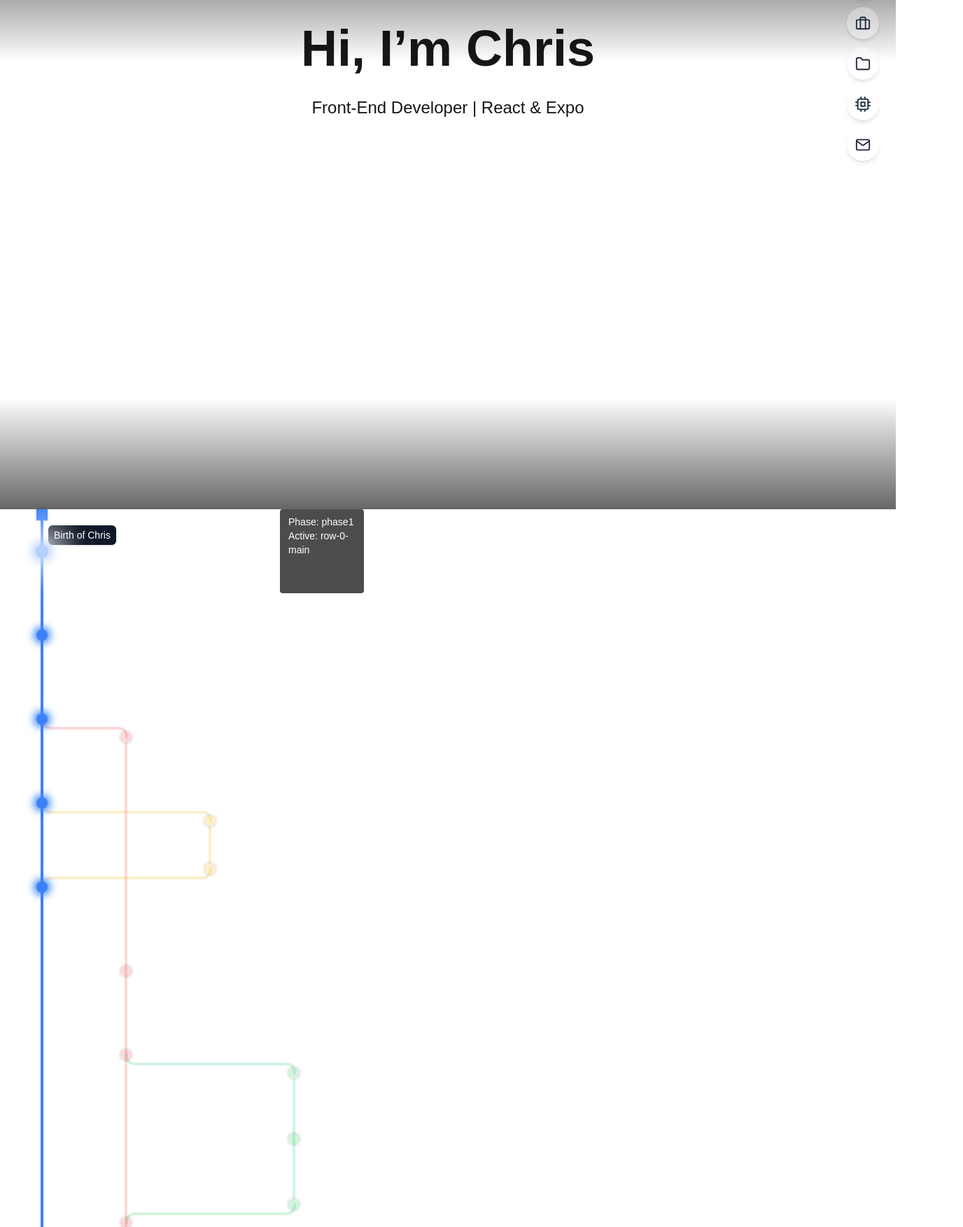
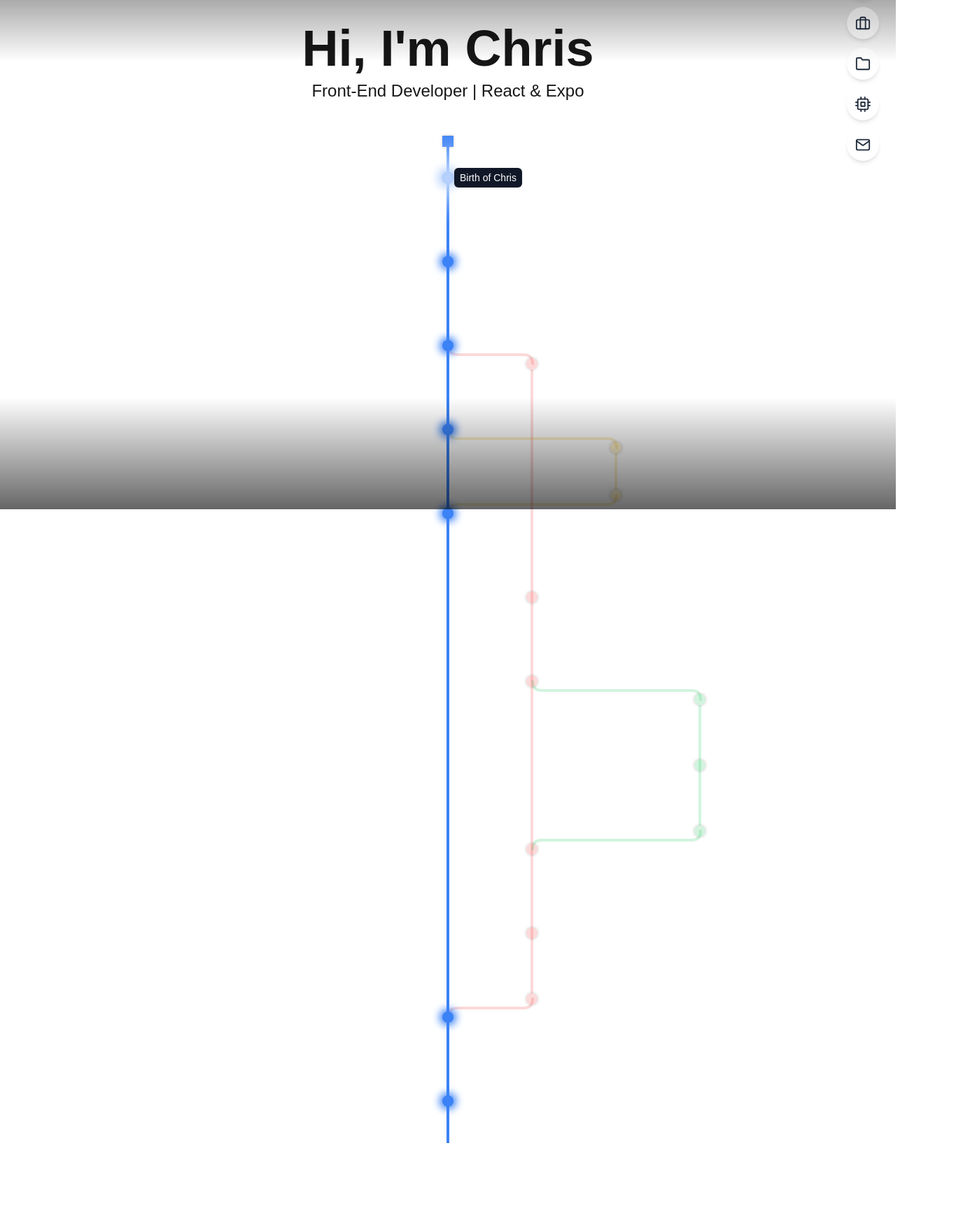
Before and after one commit to cmese/portfolio-site, a Next.js app: page / in a window 1280 px wide. Shown: the part 72-1826 px from the top of the page at 70% size, 1376 px wide, since content can reach past the window. Built offline with nearby package versions, Linux system fonts and the light colour scheme.

Commit message:
centered timeline on load, added horizontal animation during scroll to phase1 - timeline to left col and details to right col, added space b4 & after timeline

```diff
--- a/src/components/Section.tsx
+++ b/src/components/Section.tsx
@@ -1,8 +1,5 @@
-/* src/components/Section.tsx
-   Motion wrapper with viewport fade/slide.
-*/
+/* src/components/Section.tsx */
 "use client";
-
 import { motion } from "framer-motion";
 import type { ReactNode } from "react";
 
@@ -10,14 +7,24 @@ interface Props {
   id: string;
   className?: string;
   children: ReactNode;
+  /** If false, skip min-h-screen + justify-center */
+  full?: boolean;
 }
 
-export default function Section({ id, className = "", children }: Props) {
+export default function Section({
+  id,
+  className = "",
+  children,
+  full = true,
+}: Props) {
   return (
     <motion.section
       id={id}
-      className={`min-h-screen flex flex-col justify-center px-6 md:px-12 ${className}`}
-      /* Animation */
+      className={`
+        ${full ? "min-h-screen flex flex-col justify-center" : ""}
+        px-6 md:px-12
+        ${className}
+      `}
       initial={{ opacity: 0, y: 40 }}
       whileInView={{ opacity: 1, y: 0 }}
       transition={{ duration: 0.6, ease: "easeOut" }}
--- a/src/components/Timeline.tsx
+++ b/src/components/Timeline.tsx
@@ -11,13 +11,31 @@ import { useScrollTracker } from "./timeline/useScrollTracker";
 
 interface TimelineProps {
   rows: typeof timelineRows;
+  containerRef: React.RefObject<HTMLDivElement | null>;
+  firstNodeRef: React.RefObject<HTMLDivElement | null>;
+  lastNodeRef: React.RefObject<HTMLDivElement | null>;
+  registerNode: ReturnType<typeof useScrollTracker>["registerNode"];
+  ready: boolean;
+  spotlightX: number;
+  spotlightY: number;
+  scrollPhase: "phase1" | "phase2" | "phase3";
+  centerId: string | null;
+  containerTransform: number;
 }
 
-export default function Timeline({ rows }: TimelineProps) {
-  const containerRef = useRef<HTMLDivElement | null>(null);
-  const firstNodeRef = useRef<HTMLDivElement | null>(null);
-  const lastNodeRef = useRef<HTMLDivElement | null>(null);
-
+export default function Timeline({
+  rows,
+  containerRef,
+  firstNodeRef,
+  lastNodeRef,
+  registerNode,
+  ready,
+  spotlightX,
+  spotlightY,
+  scrollPhase,
+  centerId,
+  containerTransform,
+}: TimelineProps) {
   /* Precompute vertical segments for child‐branch lines */
   type Segment = { branch: BranchId; top: number; height: number };
   const segments: Segment[] = [];
@@ -36,17 +54,6 @@ export default function Timeline({ rows }: TimelineProps) {
       started[row.merge] = null;
     }
   });
-
-  /* Hook into scroll logic */
-  const {
-    centerId,
-    spotlightX,
-    spotlightY,
-    scrollPhase,
-    ready,
-    registerNode,
-    containerTransform,
-  } = useScrollTracker(containerRef, firstNodeRef, lastNodeRef);
 
   // Which branch is active? (e.g. "main", "featureX", etc.)
   const activeBranch = centerId?.split("-").pop() as BranchId | undefined;
@@ -194,11 +201,11 @@ export default function Timeline({ rows }: TimelineProps) {
         }}
       />
 
-      {/* Debug box */}
+      {/* Debug box
       <div className="sticky top-4 left-100 bg-black/70 text-white px-3 py-2 rounded text-sm z-50 font-mono">
         <div>Phase: {scrollPhase}</div>
         <div>Active: {centerId || "none"}</div>
-      </div>
+      </div>*/}
 
       {/* Main branch node & vertical line */}
       <div
--- /dev/null
+++ b/src/components/timeline/DetailCard.tsx
@@ -0,0 +1,9 @@
+// src/components/DetailCard.tsx
+export default function DetailCard({ nodeId }: { nodeId: string }) {
+  return (
+    <div className="sticky top-24">
+      <p className="text-sm opacity-60">Now viewing</p>
+      <h2 className="text-2xl font-semibold break-all">{nodeId}</h2>
+    </div>
+  );
+}
--- a/src/components/timeline/useScrollTracker.tsx
+++ b/src/components/timeline/useScrollTracker.tsx
@@ -37,19 +37,25 @@ export function useScrollTracker(
   const [scrollAtLast80, setScrollAtLast80] = useState<number | null>(null);
   const [ready, setReady] = useState(false);
 
+  // horizontal progress for section animation
+  const [hProgress, setHProgress] = useState(0);
+
   /* ───────── measure break-points once ───────── */
   useLayoutEffect(() => {
     if (!containerRef.current || !firstNodeRef.current || !lastNodeRef.current)
       return;
 
     const fRect = firstNodeRef.current.getBoundingClientRect();
-    const fCenterY = window.scrollY + fRect.top + fRect.height / 2;
+    const visualOffset = 48; // adjust with transform in timeline-wrapper (see Experience.tsx)
+    const fCenterY =
+      window.scrollY + fRect.top + fRect.height / 2 - visualOffset;
     const desired20 = window.innerHeight * 0.2;
     setScrollAtFirst20(fCenterY - desired20);
     log("scrollAtFirst20 =", fCenterY - desired20);
 
     const lRect = lastNodeRef.current.getBoundingClientRect();
-    const lCenterY = window.scrollY + lRect.top + lRect.height / 2;
+    const lCenterY =
+      window.scrollY + lRect.top + lRect.height / 2 - visualOffset;
     const desired50 = window.innerHeight * 0.5;
     const desired80 = window.innerHeight * 0.8;
 
@@ -131,6 +137,9 @@ export function useScrollTracker(
           );
         }
 
+        const p = Math.min(1, Math.max(0, y / scrollAtFirst20)); // 0→1
+        setHProgress(p);
+
         setScrollPhase(phase);
         setCenterId(chosenId);
         setSpotlightX(outX);
@@ -185,6 +194,7 @@ export function useScrollTracker(
     spotlightX,
     spotlightY,
     scrollPhase,
+    hProgress,
     ready,
     registerNode,
     containerTransform,
--- a/src/sections/Experience.tsx
+++ b/src/sections/Experience.tsx
@@ -1,14 +1,104 @@
 // src/sections/Experience.tsx
 "use client";
 
+import { useRef } from "react";
 import Timeline from "@/components/Timeline";
 import { timelineRows } from "@/data/timeline";
+import { useScrollTracker } from "@/components/timeline/useScrollTracker";
+
+// details for each node (super-simple placeholder)
+import DetailCard from "@/components/timeline/DetailCard";
 
 export default function Experience() {
+  /* ── 1. refs that Timeline needs ─────────────────────────────── */
+  const containerRef = useRef<HTMLDivElement | null>(null);
+  const firstNodeRef = useRef<HTMLDivElement | null>(null);
+  const lastNodeRef = useRef<HTMLDivElement | null>(null);
+
+  /* ── 2. call the scroll-tracker here so we get hProgress ─────── */
+  const {
+    centerId,
+    hProgress, // 0 → 1 before phase1
+    registerNode,
+    ready,
+    // the rest of the values Timeline still needs:
+    spotlightX,
+    spotlightY,
+    scrollPhase,
+    containerTransform,
+  } = useScrollTracker(containerRef, firstNodeRef, lastNodeRef);
+
+  /* ── 3. map horizontal progress to a 2-column grid layout ────── */
+  const tlWidth = `calc(${100 - hProgress * 50}% )`; // 100 → 50 %
+  const rtWidth = `calc(${hProgress * 50}% )`; //   0 → 50 %
+  const rtOpacity = hProgress; //   0 → 1
+
   return (
-    <section id="experience" className="relative z-10">
-      <div className="px-[calc(50vw - 60px)]">
-        <Timeline rows={timelineRows} />
+    <section id="experience" className="relative">
+      <div
+        id="timeline-wrapper"
+        className="will-change-transform"
+        style={{
+          transform: "translateY(48px)" /* 48 px gap at top */,
+        }}
+      >
+        <div
+          className="
+          grid
+          transition-[grid-template-columns]
+          duration-300 ease-[cubic-bezier(.4,0,.2,1)]
+        "
+          style={{ gridTemplateColumns: `${tlWidth} ${rtWidth}` }}
+        >
+          {/* ──  left column : Timeline  ─────────────────────────── */}
+          <div
+            className="
+    overflow-visible
+    transition-[padding-left,padding-right]
+    duration-300 ease-[cubic-bezier(.4,0,.2,1)]
+  "
+            style={{
+              /* at hProgress 0  → full centre padding
+       at hProgress 1  → 0   (flush left)       */
+              paddingLeft: `calc((50vw - 60px) * ${1 - hProgress})`,
+              paddingRight: `calc((50vw - 60px) * ${1 - hProgress})`,
+            }}
+          >
+            <Timeline
+              rows={timelineRows}
+              containerRef={containerRef}
+              firstNodeRef={firstNodeRef}
+              lastNodeRef={lastNodeRef}
+              ready={ready}
+              registerNode={registerNode}
+              spotlightX={spotlightX}
+              spotlightY={spotlightY}
+              scrollPhase={scrollPhase}
+              centerId={centerId}
+              containerTransform={containerTransform}
+            />
+          </div>
+
+          {/* ──  right column : Details  ──────────────────────────── */}
+          <aside
+            className="px-6 md:px-12"
+            style={{ opacity: rtOpacity, transition: "opacity 0.3s ease" }}
+          >
+            {centerId && <DetailCard nodeId={centerId} />}
+          </aside>
+        </div>
+
+        {/* footer spacer under timeline */}
+        <div
+          className="pointer-events-none"
+          style={{
+            /* 96 px visual space after timeline */ position: "absolute",
+            left: 0,
+            right: 0,
+            bottom: -96,
+            height: 96,
+          }}
+        />
       </div>
     </section>
   );
--- a/src/sections/Hero.tsx
+++ b/src/sections/Hero.tsx
@@ -1,3 +1,4 @@
+// src/app/[...]/Hero.tsx
 "use client";
 
 import Section from "@/components/Section";
@@ -6,11 +7,11 @@ export default function Hero() {
   return (
     <Section
       id="hero"
-      /* push content into the top-third & allow absolute children */
-      className="relative text-center gap-6 justify-start pt-[12vh]"
+      full={false} // removes forced min-h-screen for hero only
+      className="relative bg-transparent text-center gap-6 justify-start pt-[12vh]"
     >
       <h1 className="text-5xl md:text-7xl font-bold leading-tight">
-        Hi, I’m Chris
+        Hi, I'm Chris
       </h1>
       <p className="text-xl md:text-2xl max-w-prose mx-auto">
         Front-End Developer&nbsp;| React&nbsp;&amp;&nbsp;Expo
```
